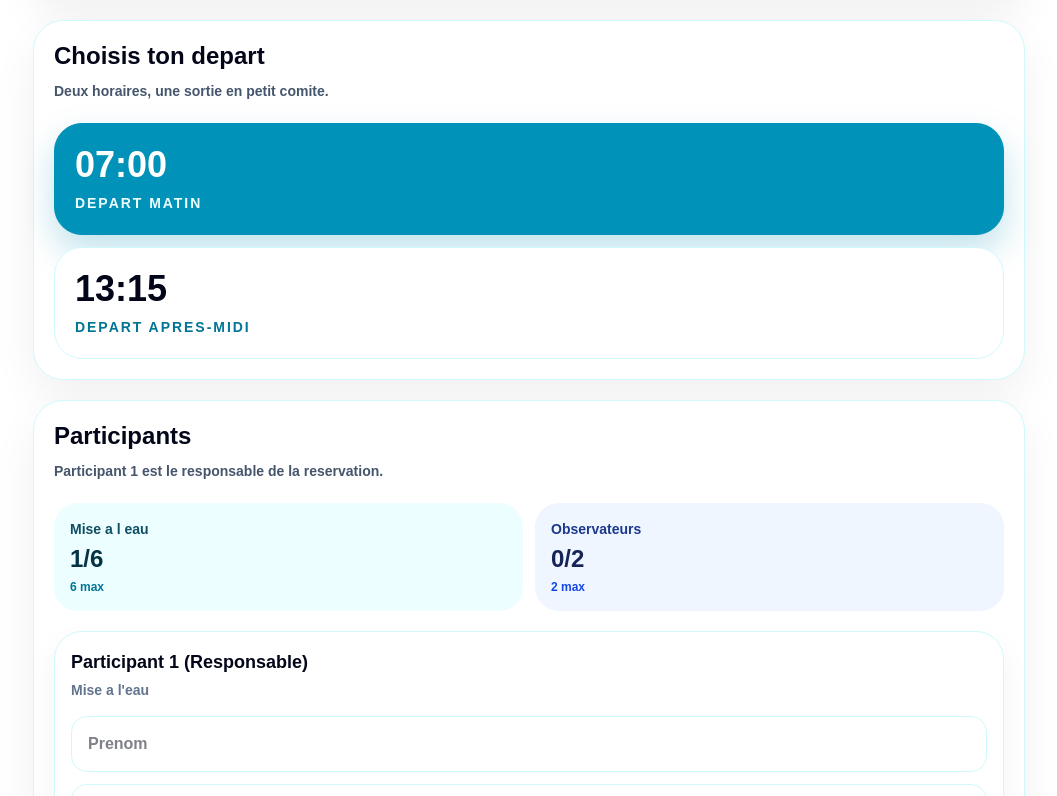
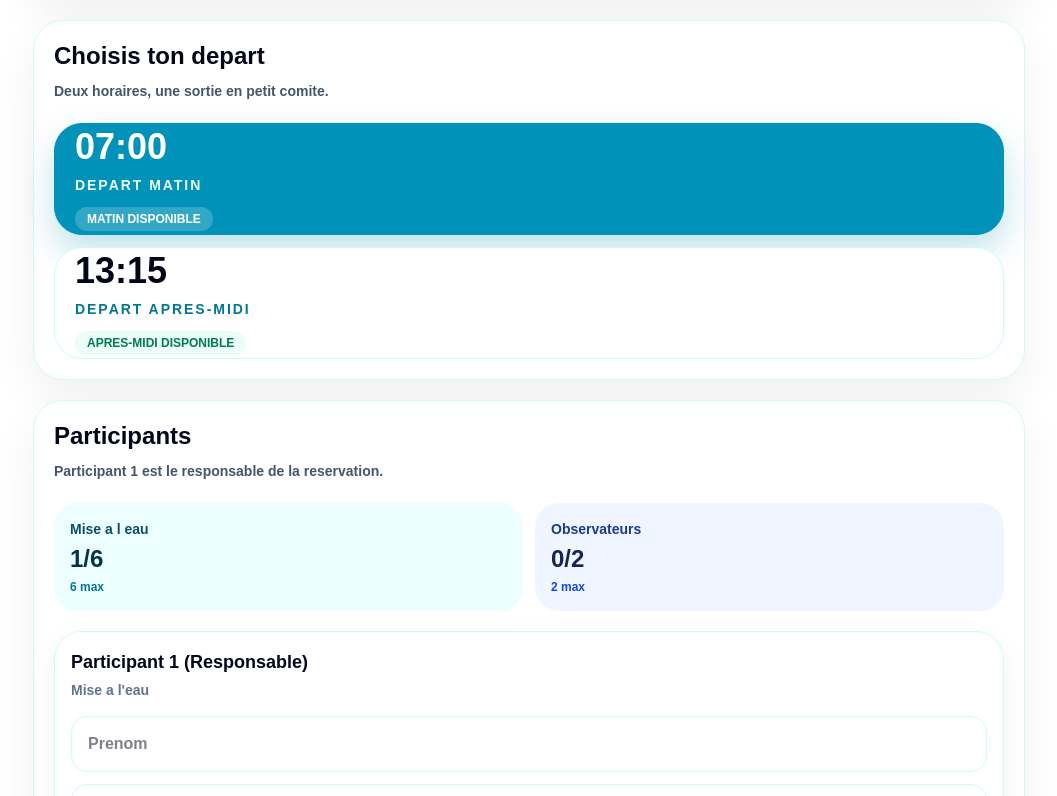
Before and after one commit to sebartacus/tahiti-trip-booking, a Next.js app: page /baleines in a window 1280 px wide. Shown: the part 824-1620 px from the top of the page, without its empty margins (111-1168 px from the left). Built offline with nearby package versions, Linux system fonts and the light colour scheme; no server answers.

Commit message:
connect baleines to shared boat calendar slots

```diff
--- a/src/app/baleines/components/DepartureStep.tsx
+++ b/src/app/baleines/components/DepartureStep.tsx
@@ -2,6 +2,7 @@ import type { Depart } from "../lib/types";
 
 type DepartureStepProps = {
   depart: Depart;
+  availability: Record<Depart, boolean>;
   onDepartChange: (depart: Depart) => void;
 };
 
@@ -10,8 +11,13 @@ const departures: Array<{ value: Depart; title: string; label: string }> = [
   { value: "13:15", title: "13:15", label: "Depart apres-midi" },
 ];
 
-export function DepartureStep({ depart, onDepartChange }: DepartureStepProps) {
+export function DepartureStep({
+  depart,
+  availability,
+  onDepartChange,
+}: DepartureStepProps) {
   function selectDepart(value: Depart) {
+    if (!availability[value]) return;
     onDepartChange(value);
   }
 
@@ -29,6 +35,8 @@ export function DepartureStep({ depart, onDepartChange }: DepartureStepProps) {
       <div className="grid gap-3">
         {departures.map((item) => {
           const selected = item.value === depart;
+          const available = availability[item.value];
+          const active = selected && available;
 
           return (
             <button
@@ -38,21 +46,36 @@ export function DepartureStep({ depart, onDepartChange }: DepartureStepProps) {
               onPointerUp={(event) => {
                 if (event.pointerType !== "mouse") selectDepart(item.value);
               }}
+              disabled={!available}
               className={[
                 "min-h-[112px] w-full rounded-[28px] border px-5 text-left transition-colors",
-                selected
+                active
                   ? "border-cyan-600 bg-cyan-600 text-white shadow-[0_16px_34px_rgba(8,145,178,0.25)]"
                   : "border-cyan-100 bg-white text-slate-950",
+                available ? "" : "opacity-50",
               ].join(" ")}
             >
               <span className="block text-4xl font-black">{item.title}</span>
               <span
                 className={[
                   "mt-2 block text-sm font-black uppercase tracking-[0.14em]",
-                  selected ? "text-cyan-50" : "text-cyan-700",
+                  active ? "text-cyan-50" : "text-cyan-700",
                 ].join(" ")}
               >
                 {item.label}
+              </span>
+              <span
+                className={[
+                  "mt-3 inline-flex rounded-full px-3 py-1 text-xs font-black uppercase",
+                  available
+                    ? active
+                      ? "bg-white/20 text-white"
+                      : "bg-emerald-50 text-emerald-700"
+                    : "bg-red-50 text-red-700",
+                ].join(" ")}
+              >
+                {item.value === "07:00" ? "Matin" : "Apres-midi"}{" "}
+                {available ? "disponible" : "indisponible"}
               </span>
             </button>
           );
--- a/src/app/baleines/page.tsx
+++ b/src/app/baleines/page.tsx
@@ -20,6 +20,19 @@ import {
 } from "./lib/rules";
 import type { Depart, Participant, Role } from "./lib/types";
 
+type BoatSlotStatus = "available" | "hold" | "reserved" | "blocked";
+type BoatSlotName = "morning" | "afternoon";
+type BoatCalendarSlot = {
+  date: string;
+  slot: BoatSlotName;
+  status: BoatSlotStatus;
+};
+
+const departSlots: Record<Depart, BoatSlotName> = {
+  "07:00": "morning",
+  "13:15": "afternoon",
+};
+
 export default function BaleinesPage() {
   const [date, setDate] = useState("");
   const dateRef = useRef("");
@@ -31,7 +44,11 @@ export default function BaleinesPage() {
   ]);
   const [placesMiseEauOccupees, setPlacesMiseEauOccupees] = useState(0);
   const [placesObservateurOccupees, setPlacesObservateurOccupees] = useState(0);
+  const [boatSlots, setBoatSlots] = useState<
+    Partial<Record<BoatSlotName, BoatCalendarSlot>>
+  >({});
   const [chargement, setChargement] = useState(false);
+  const [chargementBateau, setChargementBateau] = useState(false);
   const [envoi, setEnvoi] = useState(false);
   const [erreur, setErreur] = useState("");
   const [message, setMessage] = useState("");
@@ -45,6 +62,13 @@ export default function BaleinesPage() {
   const peutAjouterObservateur =
     demandes.observateurs < Math.max(0, placesRestantesObservateur);
   const peutAjouterParticipant = peutAjouterMiseEau || peutAjouterObservateur;
+  const departAvailability = useMemo(() => {
+    return {
+      "07:00": !boatSlots.morning || boatSlots.morning.status === "available",
+      "13:15":
+        !boatSlots.afternoon || boatSlots.afternoon.status === "available",
+    };
+  }, [boatSlots]);
   const total = useMemo(() => {
     return participants.reduce(
       (somme, participant) => somme + prixParticipant(participant),
@@ -54,6 +78,55 @@ export default function BaleinesPage() {
 
   useEffect(() => {
     dateRef.current = date;
+  }, [date]);
+
+  useEffect(() => {
+    async function chargerCalendrierBateau() {
+      if (!date) {
+        setBoatSlots({});
+        return;
+      }
+
+      setChargementBateau(true);
+      setErreur("");
+
+      try {
+        const response = await fetch(
+          `/api/bateau/calendar?from=${date}&to=${date}`
+        );
+        const payload = await response.json();
+
+        if (!response.ok) {
+          setErreur(
+            payload.error || "Impossible de charger le calendrier bateau."
+          );
+          setBoatSlots({});
+          return;
+        }
+
+        const prochainsSlots: Partial<Record<BoatSlotName, BoatCalendarSlot>> =
+          {};
+
+        const apiSlots = Array.isArray(payload.slots)
+          ? (payload.slots as BoatCalendarSlot[])
+          : [];
+
+        for (const slot of apiSlots) {
+          if (slot.slot === "morning" || slot.slot === "afternoon") {
+            prochainsSlots[slot.slot] = slot;
+          }
+        }
+
+        setBoatSlots(prochainsSlots);
+      } catch {
+        setErreur("Impossible de charger le calendrier bateau.");
+        setBoatSlots({});
+      } finally {
+        setChargementBateau(false);
+      }
+    }
+
+    chargerCalendrierBateau();
   }, [date]);
 
   useEffect(() => {
@@ -166,6 +239,14 @@ export default function BaleinesPage() {
       return "Les sorties baleines sont possibles du 20 juillet au 20 novembre 2026.";
     }
 
+    if (!departAvailability["07:00"] && !departAvailability["13:15"]) {
+      return "Aucun depart bateau n'est disponible sur cette date.";
+    }
+
+    if (!departAvailability[depart]) {
+      return "Ce depart bateau est indisponible. Choisis un autre depart.";
+    }
+
     return "";
   }
 
@@ -263,6 +344,33 @@ export default function BaleinesPage() {
       return;
     }
 
+    const reponseHold = await fetch("/api/bateau/hold", {
+      method: "POST",
+      headers: {
+        "Content-Type": "application/json",
+      },
+      body: JSON.stringify({
+        activity: "baleines",
+        reservationTable: "reservations_baleines",
+        reservationId: data.id,
+        date: selectedDate,
+        slots: [departSlots[depart]],
+      }),
+    });
+
+    const hold = await reponseHold.json();
+
+    if (!reponseHold.ok) {
+      console.error(hold);
+      setErreur(
+        reponseHold.status === 409
+          ? "Ce creneau vient d'etre reserve. Choisissez un autre depart."
+          : "Impossible de bloquer le creneau bateau."
+      );
+      setEnvoi(false);
+      return;
+    }
+
     const reponsePayzen = await fetch("/api/payzen", {
       method: "POST",
       headers: {
@@ -310,7 +418,7 @@ export default function BaleinesPage() {
         <section className="rounded-[30px] border border-cyan-100 bg-white p-5 shadow-[0_18px_45px_rgba(15,23,42,0.06)]">
           <DateStep
             date={date}
-            chargement={chargement}
+            chargement={chargement || chargementBateau}
             placesRestantesMiseEau={placesRestantesMiseEau}
             placesRestantesObservateur={placesRestantesObservateur}
             onDateChange={handleDateChange}
@@ -318,7 +426,11 @@ export default function BaleinesPage() {
         </section>
 
         <section className="rounded-[30px] border border-cyan-100 bg-white p-5 shadow-[0_18px_45px_rgba(15,23,42,0.06)]">
-          <DepartureStep depart={depart} onDepartChange={setDepart} />
+          <DepartureStep
+            depart={depart}
+            availability={departAvailability}
+            onDepartChange={setDepart}
+          />
         </section>
 
         <section className="rounded-[30px] border border-cyan-100 bg-white p-5 shadow-[0_18px_45px_rgba(15,23,42,0.06)]">
```
